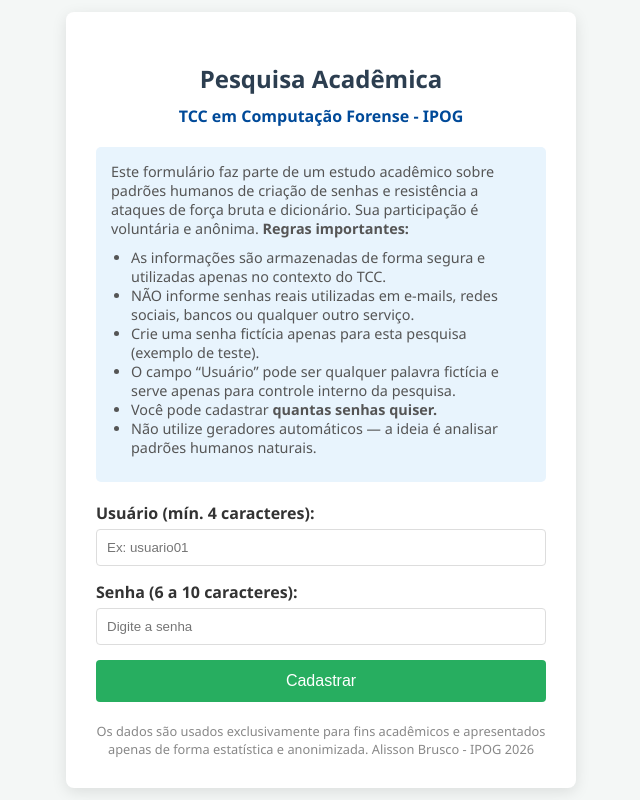
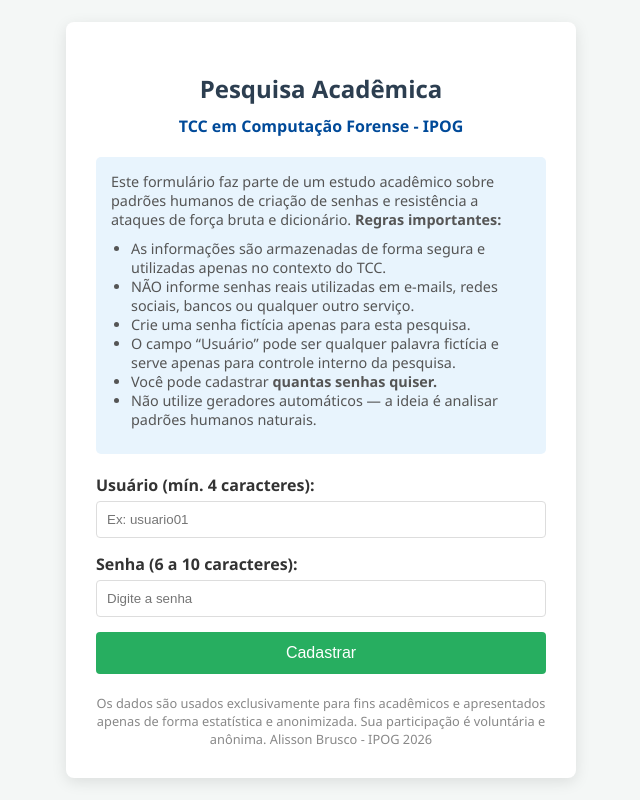
Before and after one commit to abrusco/tcc_forense, a website: page public/index.html in a window 1280 px wide. Shown: the whole page, without its empty margins (319-959 px from the left). Drawn offline with Linux system fonts and the light colour scheme.

Commit message:
Melhora text

```diff
--- a/public/index.html
+++ b/public/index.html
@@ -35,16 +35,15 @@
     <div class="institution">TCC em Computação Forense - IPOG </div>
 
     <div class="instructions">
-        Este formulário faz parte de um estudo acadêmico sobre padrões humanos de criação de senhas e resistência a ataques de força bruta e dicionário.  Sua participação é voluntária e anônima.
+        Este formulário faz parte de um estudo acadêmico sobre padrões humanos de criação de senhas e resistência a ataques de força bruta e dicionário.
         <strong>Regras importantes:</strong>
         <ul>
             <li>As informações são armazenadas de forma segura e utilizadas apenas no contexto do TCC.</li>
             <li>NÃO informe senhas reais utilizadas em e-mails, redes sociais, bancos ou qualquer outro serviço.</li>
-            <li>Crie uma senha fictícia apenas para esta pesquisa (exemplo de teste).</li>
+            <li>Crie uma senha fictícia apenas para esta pesquisa.</li>
             <li>O campo “Usuário” pode ser qualquer palavra fictícia e serve apenas para controle interno da pesquisa.</li>
             <li>Você pode cadastrar <strong>quantas senhas quiser.</strong></li>
             <li>Não utilize geradores automáticos — a ideia é analisar padrões humanos naturais.</li>
-
 
         </ul>
     </div>
@@ -59,7 +58,7 @@
         </div>
         <button type="submit">Cadastrar</button>
     </form>
-    <div class="footer">Os dados são usados exclusivamente para fins acadêmicos e apresentados apenas de forma estatística e anonimizada.
+    <div class="footer">Os dados são usados exclusivamente para fins acadêmicos e apresentados apenas de forma estatística e anonimizada. Sua participação é voluntária e anônima.
         Alisson Brusco - IPOG 2026
     </div>
 </div>
```
